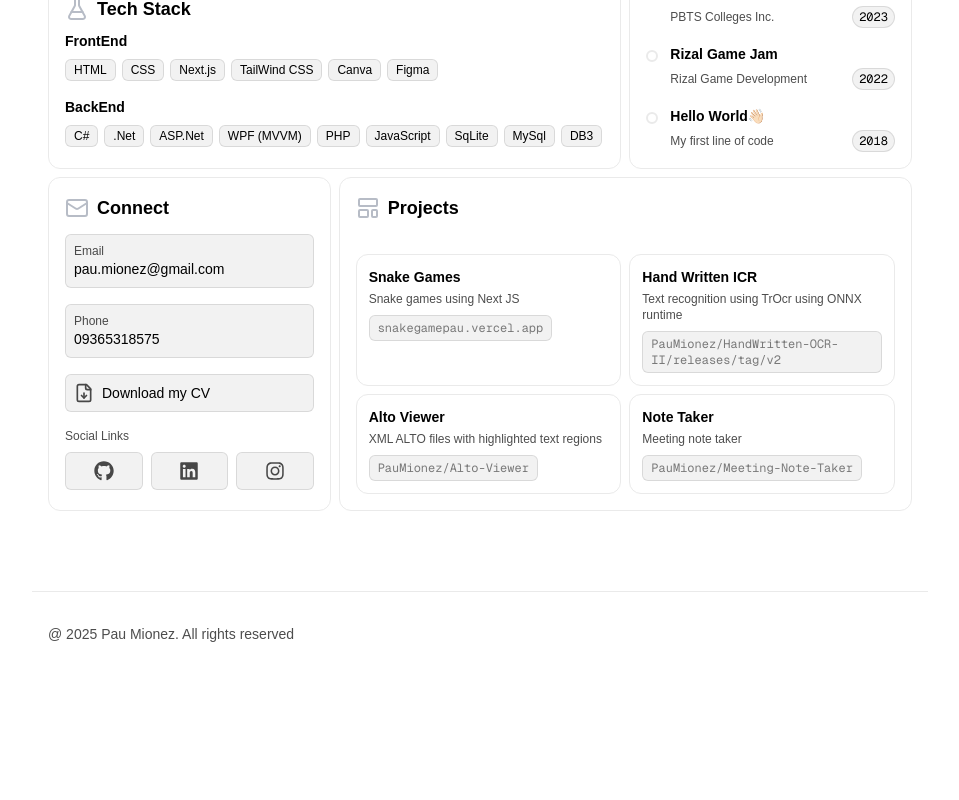
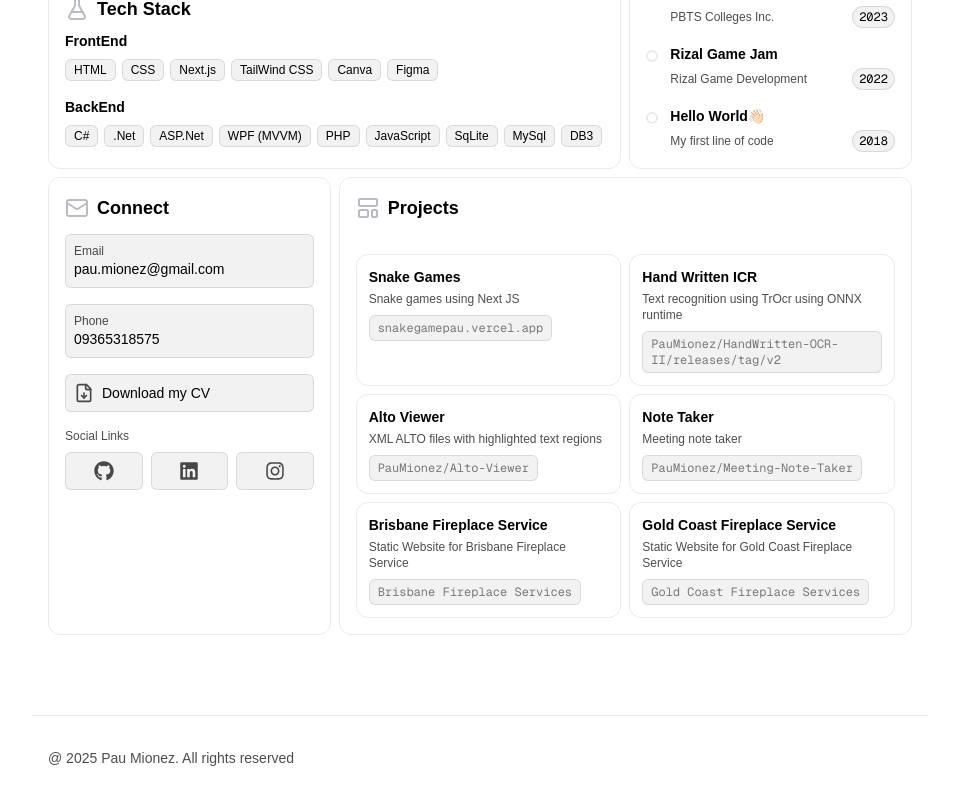
Before and after one commit to PauMionez/Portfolio_NextJs, a Next.js app: page / in a window 1280 px wide. Shown: the part 401-1201 px from the top of the page, without its empty margins (160-1119 px from the left). Before the commit the page ends 1077 px from the top, so only its background shows below. Built offline with nearby package versions, Linux system fonts and the light colour scheme.

Commit message:
add two project

```diff
--- a/src/content/projects.tsx
+++ b/src/content/projects.tsx
@@ -2,94 +2,45 @@
 
 import React from "react";
 import { LayoutTemplate } from "lucide-react";
+import { projectConfig } from "@/lib/data/project-config";
 
-const projects = () => {
+const Projects = () => {
   return (
     <div className="bento-card p-4 col-span-1 md:col-span-4 space-y-8 group animate-fade-in">
       <div className="flex items-center gap-2">
-        <LayoutTemplate className="text-gray-400 " />
+        <LayoutTemplate className="text-gray-400" />
         <h2 className="text-lg font-bold">Projects</h2>
       </div>
 
       <div className="grid grid-cols-1 sm:grid-cols-2 gap-2">
-        <div className="bento-card p-3 space-y-1">
+        {projectConfig.map((project, index) => (
+          <div
+            key={index}
+            className="bento-card p-3 space-y-1"
+          >
             <a
               target="_blank"
               rel="noopener noreferrer"
               className="block space-y-1"
-            href="https://snakegamepau.vercel.app/"
+              href={project.Link}
             >
               <h3 className="text-sm font-semibold group-hover:text-accent">
-              Snake Games
+                {project.Title}
               </h3>
+
               <p className="text-xs text-foreground/70">
-              Snake games using Next JS
+                {project.Description}
               </p>
+
               <p className="text-xs text-foreground/50 font-mono bg-foreground/5 border border-foreground/10 px-2 py-1 rounded-md inline-block mt-1">
-              snakegamepau.vercel.app
+                {project.Link_name}
               </p>
             </a>
           </div>
-
-        <div className="bento-card p-3 space-y-1">
-          <a
-            target="_blank"
-            rel="noopener noreferrer"
-            className="block space-y-1"
-            href="https://github.com/PauMionez/HandWritten-OCR-II.git"
-          >
-            <h3 className="text-sm font-semibold group-hover:text-accent">
-              Hand Written ICR
-            </h3>
-            <p className="text-xs text-foreground/70">
-              Text recognition using TrOcr using ONNX runtime
-            </p>
-            <p className="text-xs text-foreground/50 font-mono bg-foreground/5 border border-foreground/10 px-2 py-1 rounded-md inline-block mt-1">
-              PauMionez/HandWritten-OCR-II/releases/tag/v2
-            </p>
-          </a>
-        </div>
-
-        <div className="bento-card p-3 space-y-1">
-          <a
-            target="_blank"
-            rel="noopener noreferrer"
-            className="block space-y-1"
-            href="https://github.com/PauMionez/Alto-Viewer"
-          >
-            <h3 className="text-sm font-semibold group-hover:text-accent">
-              Alto Viewer
-            </h3>
-            <p className="text-xs text-foreground/70">
-              XML ALTO files with highlighted text regions
-            </p>
-            <p className="text-xs text-foreground/50 font-mono bg-foreground/5 border border-foreground/10 px-2 py-1 rounded-md inline-block mt-1">
-              PauMionez/Alto-Viewer
-            </p>
-          </a>
-        </div>
-
-        <div className="bento-card p-3 space-y-1">
-          <a
-            target="_blank"
-            rel="noopener noreferrer"
-            className="block space-y-1"
-            href="https://github.com/PauMionez/Meeting-Note-Taker"
-          >
-            <h3 className="text-sm font-semibold group-hover:text-accent">
-              Note Taker
-            </h3>
-            <p className="text-xs text-foreground/70">
-              Meeting note taker
-            </p>
-            <p className="text-xs text-foreground/50 font-mono bg-foreground/5 border border-foreground/10 px-2 py-1 rounded-md inline-block mt-1">
-              PauMionez/Meeting-Note-Taker
-            </p>
-          </a>
-        </div>
+        ))}
       </div>
     </div>
   );
 };
 
-export default projects;
+export default Projects;
--- /dev/null
+++ b/src/lib/data/project-config.tsx
@@ -0,0 +1,45 @@
+export type ProjectConfig = {
+    Title: string;
+    Description: string;
+    Link_name: string;
+    Link: string;
+}
+
+export const projectConfig: ProjectConfig[] = [
+    {
+        Title: "Snake Games",
+        Description: "Snake games using Next JS",
+        Link_name: "snakegamepau.vercel.app",
+        Link: "https://snakegamepau.vercel.app/"
+    },
+    {
+        Title: "Hand Written ICR",
+        Description: "Text recognition using TrOcr using ONNX runtime",
+        Link_name: "PauMionez/HandWritten-OCR-II/releases/tag/v2",
+        Link: "https://github.com/PauMionez/HandWritten-OCR-II.git"
+    },
+    {
+        Title: "Alto Viewer",
+        Description: "XML ALTO files with highlighted text regions",
+        Link_name: "PauMionez/Alto-Viewer",
+        Link: "https://github.com/PauMionez/Alto-Viewer.git"
+    },
+    {
+        Title: "Note Taker",
+        Description: "Meeting note taker",
+        Link_name: "PauMionez/Meeting-Note-Taker",
+        Link: "https://github.com/PauMionez/Meeting-Note-Taker"
+    },
+    {
+        Title: "Brisbane Fireplace Service",
+        Description: "Static Website for Brisbane Fireplace Service",
+        Link_name: "Brisbane Fireplace Services",
+        Link: "https://www.brisbanefireplaceservices.com.au"
+    },
+    {
+        Title: "Gold Coast Fireplace Service",
+        Description: "Static Website for Gold Coast Fireplace Service",
+        Link_name: "Gold Coast Fireplace Services",
+        Link: "https://www.goldcoastfireplaceservices.com.au"
+    }
+]
```
Lines whose indentation alone changed are shown as unchanged.
